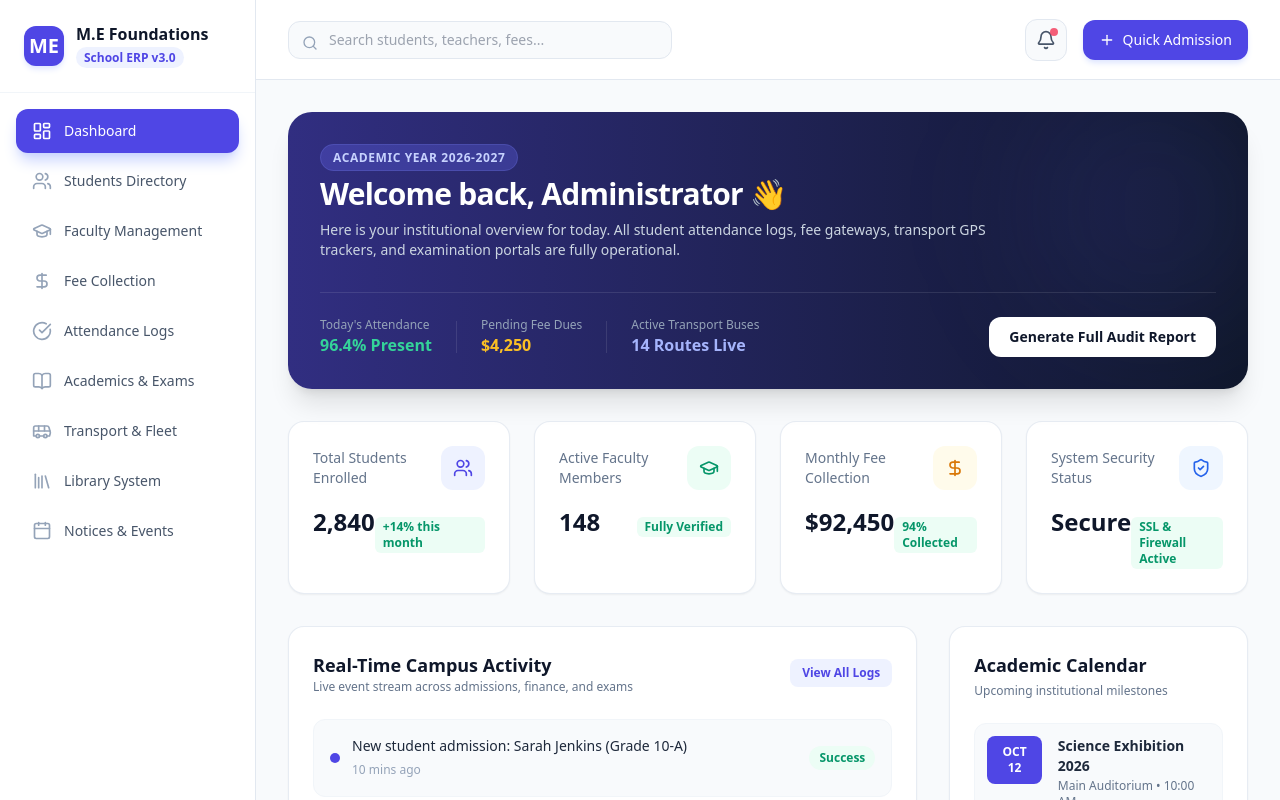
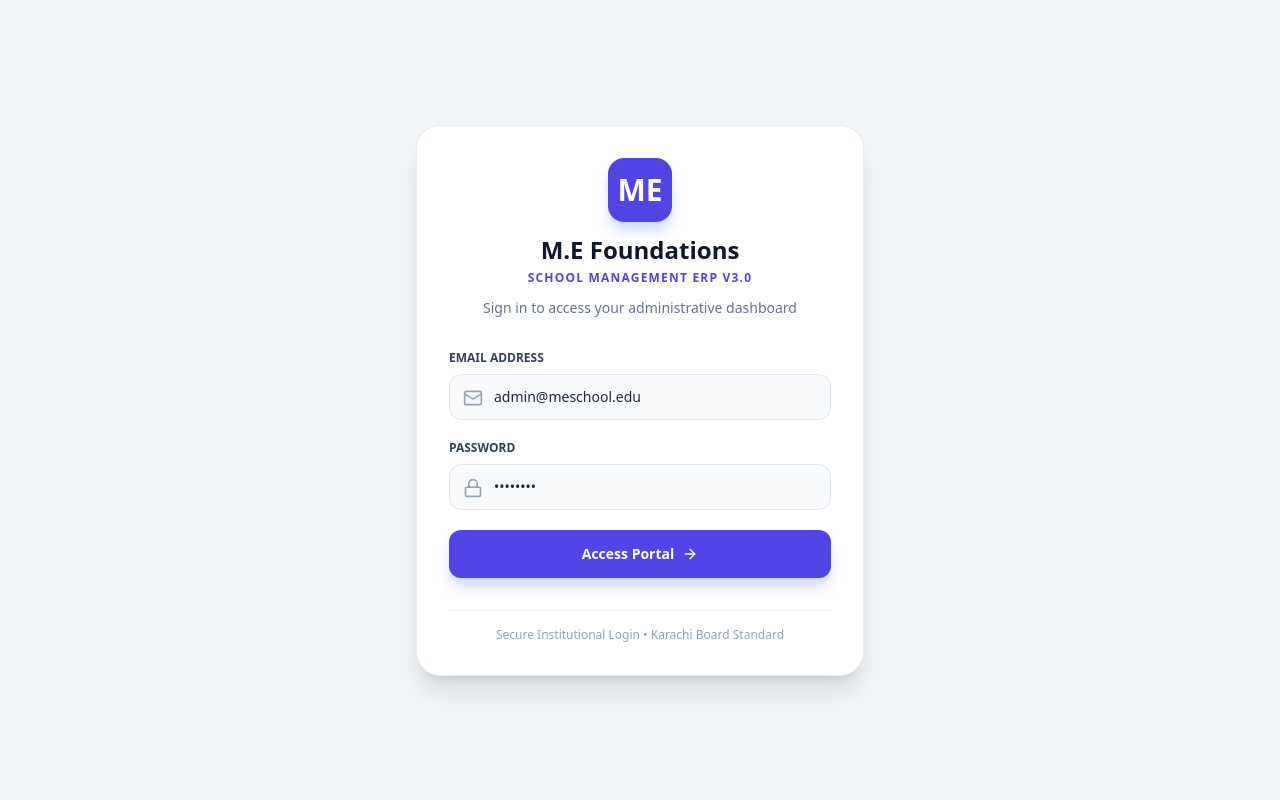
Before and after one commit to khurramshahzadprogramer/School-Management-System, a React (Vite) app: page / in a window 1280 px wide. Shown: the top 800 px of the page. Built offline with nearby package versions, Linux system fonts and the light colour scheme.

Commit message:
Add secure authentication login panel and full advance light theme modules

```diff
--- a/src/App.jsx
+++ b/src/App.jsx
@@ -2,14 +2,104 @@ import React, { useState } from 'react';
 import {
   LayoutDashboard, Users, GraduationCap, DollarSign,
   BookOpen, Calendar, Bell, Search, Plus, CheckCircle,
-  ShieldCheck, Bus, Library, FileText, UserPlus, Layers
+  ShieldCheck, Bus, Library, UserPlus, Lock, Mail, ArrowRight, LogOut, FileText
 } from 'lucide-react';
 
 export default function App() {
+  // Authentication State
+  const [isLoggedIn, setIsLoggedIn] = useState(false);
+  const [email, setEmail] = useState('admin@meschool.edu');
+  const [password, setPassword] = useState('admin123');
+  const [loginError, setLoginError] = useState('');
+
+  // Dashboard Navigation State
   const [activeTab, setActiveTab] = useState('dashboard');
   const [searchTerm, setSearchTerm] = useState('');
 
-  // Render dynamic content based on active tab
+  // Handle Login Form Submit
+  const handleLogin = (e) => {
+    e.preventDefault();
+    if (email && password) {
+      setIsLoggedIn(true);
+      setLoginError('');
+    } else {
+      setLoginError('Please enter valid credentials.');
+    }
+  };
+
+  // 1. LOGIN SCREEN (Agar user logged in nahi hai)
+  if (!isLoggedIn) {
+    return (
+      <div className="min-h-screen bg-slate-100 flex items-center justify-center p-4 font-sans">
+        <div className="max-w-md w-full bg-white rounded-3xl shadow-xl border border-slate-200/80 p-8 space-y-8">
+
+          <div className="text-center space-y-3">
+            <div className="w-16 h-16 bg-indigo-600 rounded-2xl mx-auto flex items-center justify-center text-white font-bold text-3xl shadow-lg shadow-indigo-200">
+              ME
+            </div>
+            <div>
+              <h1 className="text-2xl font-bold text-slate-900">M.E Foundations</h1>
+              <p className="text-xs font-semibold text-indigo-600 uppercase tracking-widest mt-1">School Management ERP v3.0</p>
+            </div>
+            <p className="text-sm text-slate-500">Sign in to access your administrative dashboard</p>
+          </div>
+
+          {loginError && (
+            <div className="p-3 bg-rose-50 border border-rose-200 text-rose-600 text-xs rounded-xl text-center font-medium">
+              {loginError}
+            </div>
+          )}
+
+          <form onSubmit={handleLogin} className="space-y-5">
+            <div>
+              <label className="block text-xs font-semibold text-slate-700 uppercase mb-2">Email Address</label>
+              <div className="relative">
+                <Mail className="w-5 h-5 text-slate-400 absolute left-3.5 top-3.5" />
+                <input
+                  type="email"
+                  value={email}
+                  onChange={(e) => setEmail(e.target.value)}
+                  className="w-full pl-11 pr-4 py-3 bg-slate-50 border border-slate-200 rounded-xl text-sm focus:outline-none focus:ring-2 focus:ring-indigo-500/20 focus:border-indigo-600 font-medium text-slate-800"
+                  placeholder="admin@meschool.edu"
+                  required
+                />
+              </div>
+            </div>
+
+            <div>
+              <label className="block text-xs font-semibold text-slate-700 uppercase mb-2">Password</label>
+              <div className="relative">
+                <Lock className="w-5 h-5 text-slate-400 absolute left-3.5 top-3.5" />
+                <input
+                  type="password"
+                  value={password}
+                  onChange={(e) => setPassword(e.target.value)}
+                  className="w-full pl-11 pr-4 py-3 bg-slate-50 border border-slate-200 rounded-xl text-sm focus:outline-none focus:ring-2 focus:ring-indigo-500/20 focus:border-indigo-600 font-medium text-slate-800"
+                  placeholder="••••••••"
+                  required
+                />
+              </div>
+            </div>
+
+            <button
+              type="submit"
+              className="w-full bg-indigo-600 text-white py-3.5 rounded-xl font-bold text-sm shadow-lg shadow-indigo-200 hover:bg-indigo-700 transition-all flex items-center justify-center space-x-2"
+            >
+              <span>Access Portal</span>
+              <ArrowRight className="w-4 h-4" />
+            </button>
+          </form>
+
+          <div className="pt-4 border-t border-slate-100 text-center">
+            <p className="text-xs text-slate-400">Secure Institutional Login • Karachi Board Standard</p>
+          </div>
+
+        </div>
+      </div>
+    );
+  }
+
+  // Render Dynamic Content based on Sidebar Tabs
   const renderContent = () => {
     switch (activeTab) {
       case 'dashboard':
@@ -79,7 +169,7 @@ export default function App() {
               })}
             </div>
 
-            {/* Recent Activity & Quick Actions */}
+            {/* Recent Activity & Calendar */}
             <div className="grid grid-cols-1 lg:grid-cols-3 gap-8">
               <div className="lg:col-span-2 bg-white rounded-2xl border border-slate-200/80 p-6 shadow-sm">
                 <div className="flex items-center justify-between mb-6">
@@ -292,6 +382,7 @@ export default function App() {
     }
   };
 
+  // 2. MAIN ERP DASHBOARD SCREEN (Jab user login ho chuka ho)
   return (
     <div className="min-h-screen bg-slate-50 text-slate-800 flex font-sans">
 
@@ -342,17 +433,25 @@ export default function App() {
           </nav>
         </div>
 
-        {/* User Profile Footer */}
-        <div className="p-4 border-t border-slate-100">
+        {/* User Profile & Logout Footer */}
+        <div className="p-4 border-t border-slate-100 space-y-3">
           <div className="flex items-center space-x-3 bg-slate-50 p-3 rounded-xl border border-slate-100">
             <div className="w-9 h-9 bg-emerald-600 rounded-lg flex items-center justify-center text-white font-semibold text-sm">
               AK
             </div>
-            <div className="overflow-hidden">
+            <div className="overflow-hidden flex-1">
               <p className="text-sm font-semibold text-slate-900 truncate">Admin Khurram</p>
               <p className="text-xs text-slate-500 truncate">admin@meschool.edu</p>
             </div>
           </div>
+
+          <button
+            onClick={() => setIsLoggedIn(false)}
+            className="w-full flex items-center justify-center space-x-2 text-rose-600 hover:bg-rose-50 py-2.5 rounded-xl text-xs font-bold transition-all border border-rose-100"
+          >
+            <LogOut className="w-4 h-4" />
+            <span>Sign Out Session</span>
+          </button>
         </div>
       </aside>
 
```
